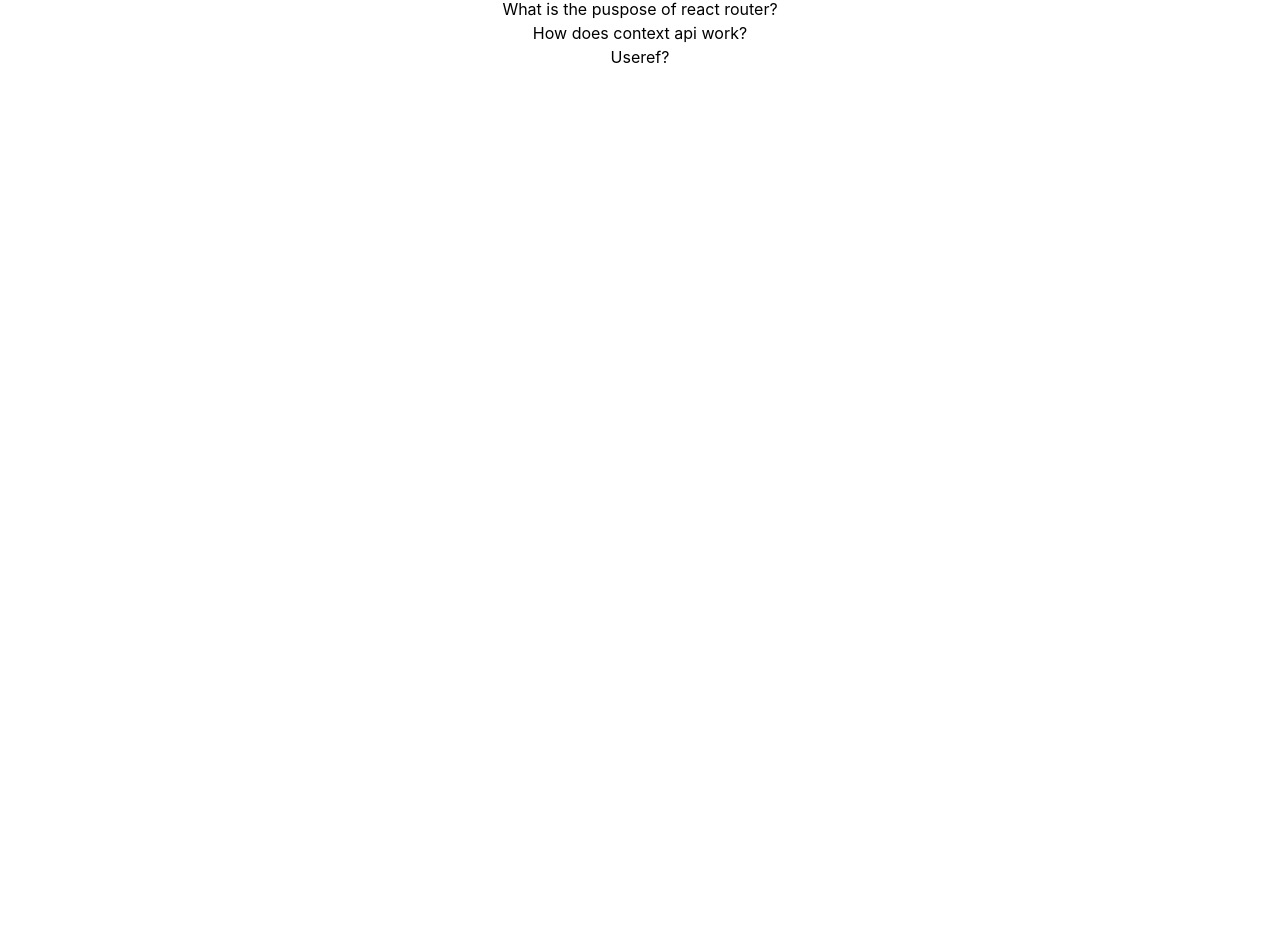
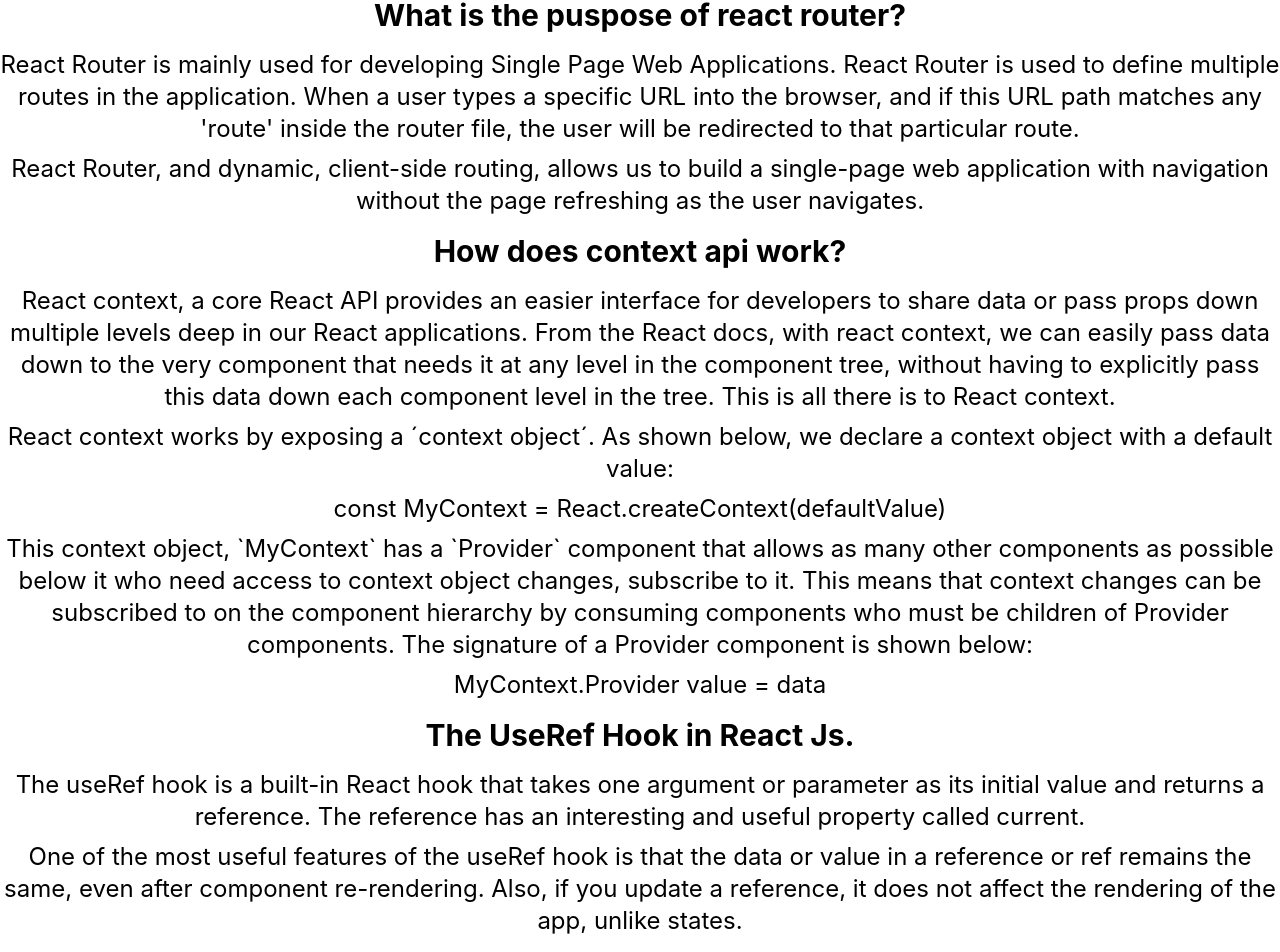
Before and after one commit to AmitKumarSutradhar/vr-web-it-institution, a React (Create React App) app: page /blog in a window 1280 px wide. Shown: the part 147-1099 px from the top of the page. Before the commit the page ends 800 px from the top, so only its background shows below. Built offline with nearby package versions, Linux system fonts and the light colour scheme.

Commit message:
Question show on eye click Added

```diff
--- a/package.json
+++ b/package.json
@@ -6,6 +6,7 @@
     "@fortawesome/fontawesome-svg-core": "^6.2.0",
     "@fortawesome/free-solid-svg-icons": "^6.2.0",
     "@fortawesome/react-fontawesome": "^0.2.0",
+    "@heroicons/react": "^2.0.12",
     "@testing-library/jest-dom": "^5.16.5",
     "@testing-library/react": "^13.4.0",
     "@testing-library/user-event": "^13.5.0",
@@ -13,6 +14,7 @@
     "react-dom": "^18.2.0",
     "react-router-dom": "^6.4.2",
     "react-scripts": "5.0.1",
+    "react-toastify": "^9.0.8",
     "recharts": "^2.1.14",
     "web-vitals": "^2.1.4"
   },
--- a/src/components/Blog/Blog.js
+++ b/src/components/Blog/Blog.js
@@ -2,10 +2,35 @@
 
 const Blog = () => {
     return (
-        <div>
-            <h2>What is the puspose of react router?</h2>
-            <h2>How does context api work?</h2>
-            <h2>Useref?</h2>
+        <div className="m-px-20 my-8">
+            <div>
+                <h2 className='text-3xl font-bold my-4'>What is the puspose of react router?</h2>
+                <p className='text-2xl mb-2'>React Router is mainly used for developing Single Page Web Applications. React Router is used to define multiple routes in the application. When a user types a specific URL into the browser, and if this URL path matches any 'route' inside the router file, the user will be redirected to that particular route.</p>
+                <p className='text-2xl mb-2'>React Router, and dynamic, client-side routing, allows us to build a single-page web application with navigation without the page refreshing as the user navigates. </p>
+            </div>
+
+            <div className="">
+                <h2 className='text-3xl font-bold my-4'>How does context api work?</h2>
+
+                <p className='text-2xl mb-2'>React context, a core React API provides an easier interface for developers to share data or pass props down multiple levels deep in our React applications. From the React docs, with react context, we can easily pass data down to the very component that needs it at any level in the component tree, without having to explicitly pass this data down each component level in the tree. This is all there is to React context. </p>
+
+                <p className='text-2xl mb-2'>React context works by exposing a ´context object´. As shown below, we declare a context object with a default value:</p>
+
+                <p className='text-2xl mb-2'>const MyContext = React.createContext(defaultValue)</p>
+
+                <p className='text-2xl mb-2'>This context object, `MyContext` has a `Provider` component that allows as many other components as possible below it who need access to context object changes, subscribe to it. This means that context changes can be subscribed to on the component hierarchy by consuming components who must be children of Provider components. The signature of a Provider component is shown below:</p>
+
+                <p className='text-2xl mb-2'>  MyContext.Provider value = data </p>
+            </div>
+            <div className="">
+                <h2 className='text-3xl font-bold my-4'>The UseRef Hook in React Js.</h2>
+
+                <p className='text-2xl mb-2'>The useRef hook is a built-in React hook that takes one argument or parameter as its initial value and returns a reference. The reference has an interesting and useful property called current.</p>
+
+                <p className='text-2xl mb-2'>One of the most useful features of the useRef hook is that the data or value in a reference or ref remains the same, even after component re-rendering. Also, if you update a reference, it does not affect the rendering of the app, unlike states.
+                </p>
+
+            </div>
         </div>
     );
 };
--- a/src/components/Home/Home.js
+++ b/src/components/Home/Home.js
@@ -14,7 +14,7 @@
 
     }
     return (
-        <div className='px-20'>
+        <div className='md:px-20 px-7'>
 
             <div className="header-info ">
                 <div className="header-img w-1/2">
@@ -26,7 +26,7 @@
                     <p>Let's start today to learn new thing</p>
                 </div>
             </div>
-            <div className="quizes grid grid-cols-3 gap-12 my-8">
+            <div className="quizes grid md:grid-cols-3 gap-12 my-8">
                 {
                     allQuizes.map(quiz => <Quiz
                         key={quiz.id}
--- a/src/components/Options/Option.js
+++ b/src/components/Options/Option.js
@@ -1,15 +1,26 @@
 import React from 'react';
+// import { ToastContainer, toast } from 'react-toastify';
+// import 'react-toastify/dist/ReactToastify.css';
 import './Option.css';
 
 const Option = ({ option, index, question }) => {
-    console.log(question.id);
+    // console.log(question.id);
+    // const notify = () => {
+    //     toast("Wow so easy!");
+    // }
+
     return (
-        <div className='text-left my-2 flex content-center'>
-            <label htmlFor=''>
-                <input type="radio" id={index} name={question.id} value={option} />
-                {option}
-            </label>
+        <div className="">
+            <div className='text-left my-2 flex content-center'>
+                <input type="radio" id={question.id} name={question.id} value={option} />{option}
+
+                {/* <button onClick={() => notify()}>
+
+                </button> */}
+            </div>
+            {/* <ToastContainer></ToastContainer> */}
         </div>
+
     );
 };
 
--- a/src/components/Questions/Question.js
+++ b/src/components/Questions/Question.js
@@ -1,19 +1,24 @@
-import { FontAwesomeIcon } from '@fortawesome/react-fontawesome';
-import { faEyeSlash } from '@fortawesome/free-solid-svg-icons'
-import React from 'react';
+import { EyeIcon, EyeSlashIcon } from '@heroicons/react/24/solid'
+import 'react-toastify/dist/ReactToastify.css';
+import React, { useState } from 'react';
 import Option from '../Options/Option';
 import './Question.css'
-import { faEye } from '@fortawesome/free-solid-svg-icons';
 
 const Question = ({ question }) => {
-    // const allOptions = question.options;
+    const [open, setOpen] = useState(false);
     const { options } = question;
-    console.log(question);
+    console.log();
     return (
+        <div className="">
             <div className='question my-7 p-7 rounded-lg border border-gray-200 shadow-md'>
                 <div className="flex justify-between items-center">
                     <h2 className='text-3xl font-bold text-left my-5'>Quiz { } {question.question}</h2>
-                <FontAwesomeIcon icon={faEyeSlash}></FontAwesomeIcon>
+                    <div className="">
+                        <div onClick={() => setOpen(!open)}>
+                            {open ? <EyeIcon className="h-6 w-6 text-blue-500" /> : <EyeSlashIcon className="h-6 w-6 text-blue-500" />}
+                        </div>
+
+                    </div>
                 </div>
                 {
                     options.map((option, index) => <Option
@@ -24,6 +29,10 @@
                     ></Option>)
                 }
             </div>
+            <div className={`${open ? 'block' : 'hidden'}`}>
+                <h3>Correct answet is: {question.correctAnswer}</h3>
+            </div>
+        </div>
     );
 };
 
--- a/src/components/Quiz/Quiz.js
+++ b/src/components/Quiz/Quiz.js
@@ -4,7 +4,7 @@
 const Quiz = ({ quiz, handleStartQuiz }) => {
     const { id, logo, name, total } = quiz;
     return (
-        <div className='rounded shadow-lg p-7'>
+        <div className='rounded shadow-lg md:p-7'>
             <div className='bg-black mb-5'><img src={logo} alt="" ></img></div>
             <div className="topic-info">
                 <h3 className='text-3xl font-bold my-4'>{name}</h3>
```
Also changed, not shown: 1 other file (tests, documents, lock files or other folders). Lines whose indentation alone changed are shown as unchanged.
